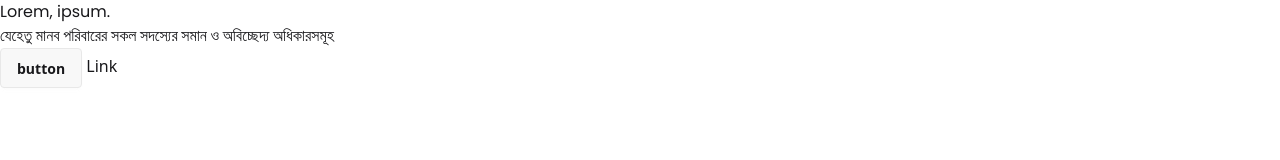
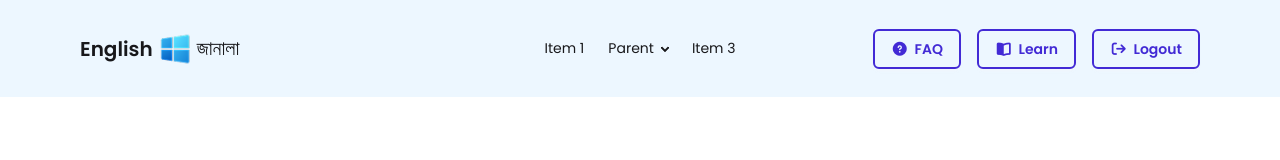
Before and after one commit to Abdurrobr34l/api_json, a plain HTML site: page module-33_Project/index.html in a window 1280 px wide. Drawn offline with nearby package versions, Linux system fonts and the light colour scheme.

Commit message:
Completed 60% of header work

```diff
--- a/module-33_Project/index.html
+++ b/module-33_Project/index.html
@@ -2,6 +2,7 @@
 <html lang="en">
 
 <head>
+  <!--* META TAGS -->
   <meta charset="UTF-8">
   <meta name="viewport" content="width=device-width, initial-scale=1.0">
 
@@ -22,11 +23,91 @@
   <link rel="stylesheet" href="./style.css">
 </head>
 
-<body>
-<h1 class="font-poppins">Lorem, ipsum.</h1>
-<P class="font-hind_siliguri">যেহেতু মানব পরিবারের সকল সদস্যের সমান ও অবিচ্ছেদ্য অধিকারসমূহ</P>
-<button class="btn">button</button>
-<a href="#">Link</a>
+<body class="font-poppins primary-clr">
+
+  <!--* HEADER START -->
+  <header class="mx-auto max-w-[1920px]">
+    <div class="navbar bg-light-blue py-6 px-20">
+
+      <!--? DROPDOWN & LOGO -->
+      <div class="navbar-start">
+
+        <!--* Dropdown -->
+        <div class="dropdown">
+          <div tabindex="0" role="button" class="btn btn-ghost lg:hidden">
+            <svg xmlns="http://www.w3.org/2000/svg" class="h-5 w-5" fill="none" viewBox="0 0 24 24"
+              stroke="currentColor">
+              <path stroke-linecap="round" stroke-linejoin="round" stroke-width="2" d="M4 6h16M4 12h8m-8 6h16" />
+            </svg>
+          </div>
+          <ul tabindex="0" class="menu menu-sm dropdown-content bg-base-100 rounded-box z-1 mt-3 w-52 p-2 shadow">
+            <li><a>Item 1</a></li>
+            <li>
+              <a>Parent</a>
+              <ul class="p-2">
+                <li><a>Submenu 1</a></li>
+                <li><a>Submenu 2</a></li>
+              </ul>
+            </li>
+            <li><a>Item 3</a></li>
+          </ul>
+        </div>
+
+        <!--* Logo -->
+        <a href="./index.html" class="flex items-center gap-1">
+          <span class="text-xl font-semibold">English</span>
+          <img src="./assets/logo.png" alt="It is logo image of this website" class="size-9">
+          <span class="text-xl font-hind_siliguri">জানালা</span>
+        </a>
+
+      </div>
+
+      <div class="navbar-center hidden lg:flex">
+        <ul class="menu menu-horizontal px-1">
+          <li><a>Item 1</a></li>
+          <li>
+            <details>
+              <summary>Parent</summary>
+              <ul class="p-2">
+                <li><a>Submenu 1</a></li>
+                <li><a>Submenu 2</a></li>
+              </ul>
+            </details>
+          </li>
+          <li><a>Item 3</a></li>
+        </ul>
+      </div>
+
+      <!--? BUTTONS -->
+      <div class="navbar-end flex gap-4">
+
+        <!--* FAQ -->
+        <a
+          class="btn text-sm font-semibold bg-transparent accent-clr-purple border-2 border-[#422ad5] rounded-md transition-colors ease-linear duration-200 btn-hover">
+          <i class="fa-solid fa-circle-question"></i>
+          FAQ
+        </a>
+
+        <!--* LEARN -->
+        <a
+          class="btn text-sm font-semibold bg-transparent accent-clr-purple border-2 border-[#422ad5] rounded-md transition-colors ease-linear duration-200 btn-hover">
+          <i class="fa-solid fa-book-open"></i>
+          Learn
+        </a>
+
+        <!--* LOGOUT -->
+        <a
+          class="btn text-sm font-semibold bg-transparent accent-clr-purple border-2 border-[#422ad5] rounded-md transition-colors ease-linear duration-200 btn-hover">
+          <i class="fa-solid fa-arrow-right-from-bracket"></i>
+          Logout
+        </a>
+
+      </div>
+
+    </div>
+  </header>
+  <!--* HEADER END -->
+
 </body>
 
 </html>
--- a/module-33_Project/style.css
+++ b/module-33_Project/style.css
@@ -7,3 +7,37 @@
 .font-hind_siliguri {
   font-family: "Hind Siliguri", sans-serif;
 }
+
+/** COLOR */
+.primary-clr {
+  color: #18181B;
+}
+.secondary-clr {
+  color: #62748E;
+}
+
+.accent-clr-blue {
+  color: #00BCFF;
+}
+.accent-clr-purple {
+  color: #422AD5;
+}
+
+.bg-light-blue {
+  background-color: #BADEFF42;
+}
+.bg-gray {
+  background-color: #F8F8F8;
+}
+
+/** HOVER */
+.btn-hover:hover {
+  background-color: #422ad5;
+  color: #ffffff;
+}
+i {
+  color: #422AD5;
+}
+.btn-hover:hover i {
+  color: #ffffff;
+}
```
